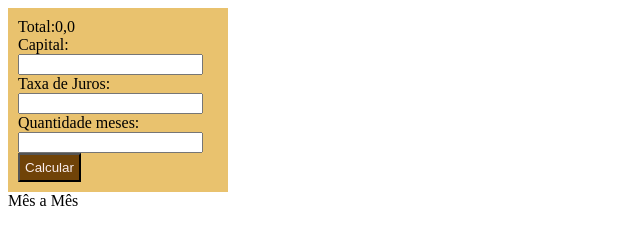
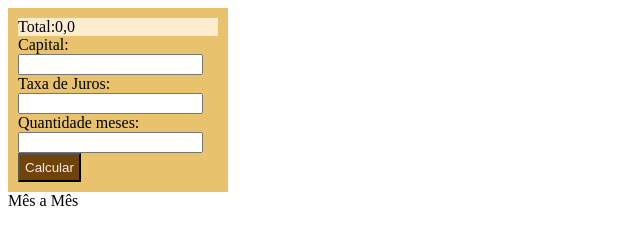
Before and after one commit to gorinelli/primeiroi_3t, a plain HTML site: page index.html in a window 1280 px wide. Shown: the whole page, without its empty margins (0-640 px from the left). Drawn offline with Linux system fonts and the light colour scheme.

Commit message:
Update index.html
Signed-off-by: gorinelli <106194389+gorinelli@users.noreply.github.com>

```diff
--- a/index.html
+++ b/index.html
@@ -11,7 +11,10 @@
 </head>
 <body>
    <div class="calculadora">
-    <span id="resultado">Total:0,0</span><br>
+      <div class="spResultado">
+      <span id="resultado">Total:0,0</span><br>
+      </div>
+
      Capital: <input id="valor" type="text"> <br>
      Taxa de Juros: <input id="juros" type="text"> <br>
      Quantidade meses: <input id="meses" type="text"> <br>
```
